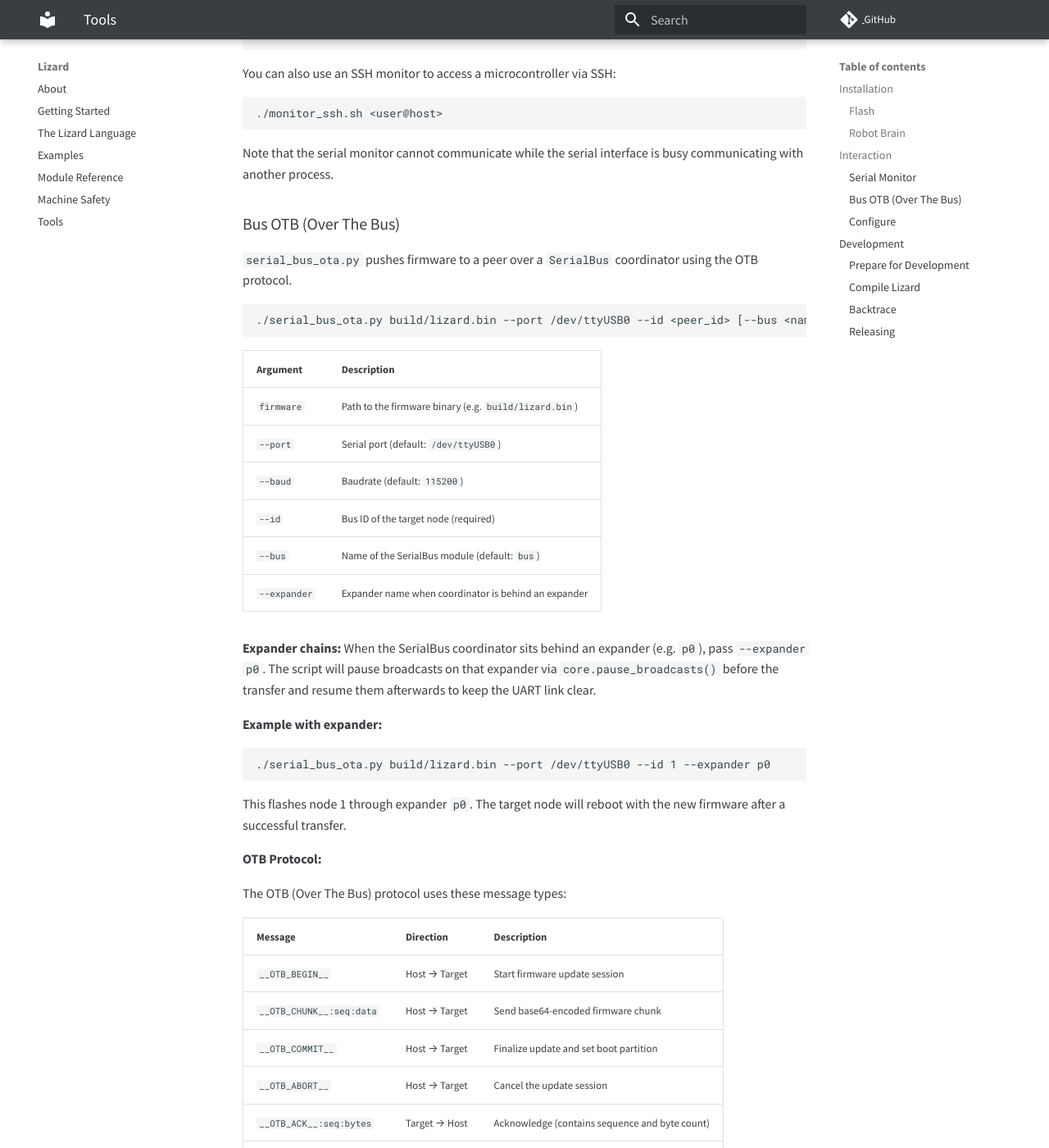
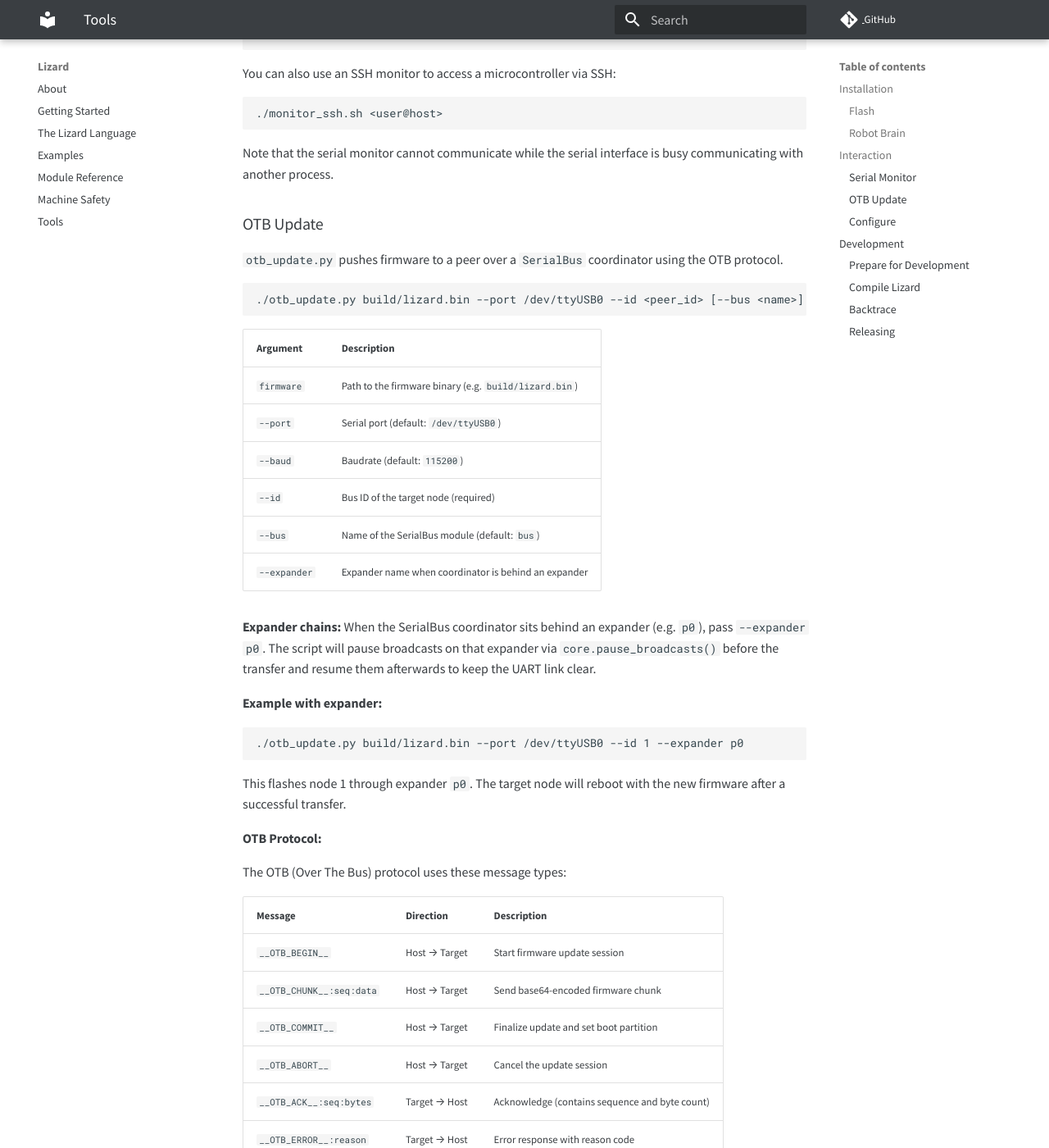
Before and after one commit to zauberzeug/lizard, an MkDocs documentation site: the page built from docs/tools.md, in a window 1280 px wide and 1400 px high, scrolled down 738 px. Shown: the whole window at 82% size. Built offline with MkDocs 1.6.1 and Material for MkDocs 9.7.7, drawn with Linux system fonts in a browser that asks for light colours; comment, search, counter and statistics services are not loaded.

Commit message:
remove outdated "OTA" references

````diff
--- a/docs/module_reference.md
+++ b/docs/module_reference.md
@@ -87,7 +87,7 @@ The serial bus module lets multiple ESP32s share a UART link with a coordinator
 **Firmware Updates:**
 Peers on the serial bus can be updated remotely via the coordinator.
 Use the `serial_bus_ota.py` tool to push new firmware to any peer node.
-See [Bus OTA](tools.md#bus-ota) for details.
+See [OTB Update](tools.md#otb-update) for details.
 
 ## Input
 
--- a/docs/tools.md
+++ b/docs/tools.md
@@ -36,12 +36,12 @@ You can also use an SSH monitor to access a microcontroller via SSH:
 
 Note that the serial monitor cannot communicate while the serial interface is busy communicating with another process.
 
-### Bus OTB (Over The Bus)
+### OTB Update
 
-`serial_bus_ota.py` pushes firmware to a peer over a `SerialBus` coordinator using the OTB protocol.
+`otb_update.py` pushes firmware to a peer over a `SerialBus` coordinator using the OTB protocol.
 
 ```bash
-./serial_bus_ota.py build/lizard.bin --port /dev/ttyUSB0 --id <peer_id> [--bus <name>] [--expander <name>]
+./otb_update.py build/lizard.bin --port /dev/ttyUSB0 --id <peer_id> [--bus <name>] [--expander <name>]
 ```
 
 | Argument     | Description                                           |
@@ -61,7 +61,7 @@ and resume them afterwards to keep the UART link clear.
 **Example with expander:**
 
 ```bash
-./serial_bus_ota.py build/lizard.bin --port /dev/ttyUSB0 --id 1 --expander p0
+./otb_update.py build/lizard.bin --port /dev/ttyUSB0 --id 1 --expander p0
 ```
 
 This flashes node 1 through expander `p0`.
@@ -71,14 +71,14 @@ The target node will reboot with the new firmware after a successful transfer.
 
 The OTB (Over The Bus) protocol uses these message types:
 
-| Message                      | Direction     | Description                                    |
-| ---------------------------- | ------------- | ---------------------------------------------- |
-| `__OTB_BEGIN__`              | Host → Target | Start firmware update session                  |
-| `__OTB_CHUNK__:seq:data`     | Host → Target | Send base64-encoded firmware chunk             |
-| `__OTB_COMMIT__`             | Host → Target | Finalize update and set boot partition         |
-| `__OTB_ABORT__`              | Host → Target | Cancel the update session                      |
-| `__OTB_ACK__:seq:bytes`      | Target → Host | Acknowledge (contains sequence and byte count) |
-| `__OTB_ERROR__:reason`       | Target → Host | Error response with reason code                |
+| Message                  | Direction     | Description                                    |
+| ------------------------ | ------------- | ---------------------------------------------- |
+| `__OTB_BEGIN__`          | Host → Target | Start firmware update session                  |
+| `__OTB_CHUNK__:seq:data` | Host → Target | Send base64-encoded firmware chunk             |
+| `__OTB_COMMIT__`         | Host → Target | Finalize update and set boot partition         |
+| `__OTB_ABORT__`          | Host → Target | Cancel the update session                      |
+| `__OTB_ACK__:seq:bytes`  | Target → Host | Acknowledge (contains sequence and byte count) |
+| `__OTB_ERROR__:reason`   | Target → Host | Error response with reason code                |
 
 **Protocol flow:**
 
````
Also changed, not shown: AGENTS.md (+2 -2 lines), espresso.py (+5 -5 lines), otb_update.py (renamed from serial_bus_ota.py), 1 other file.
